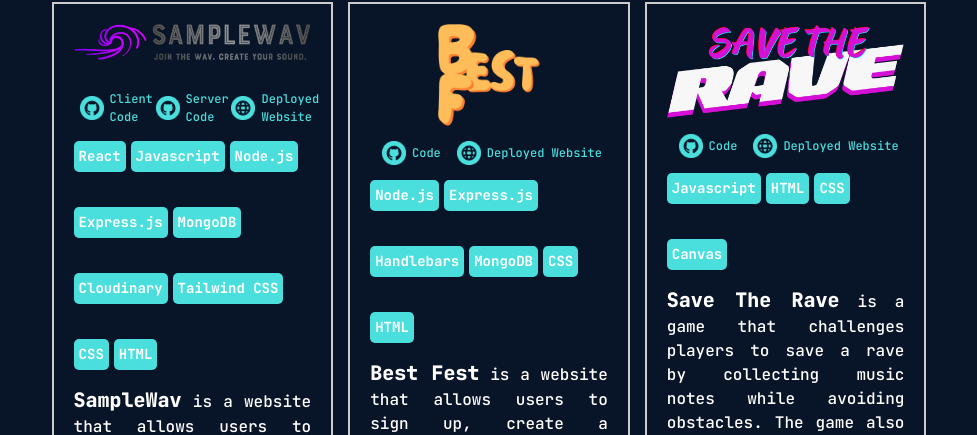
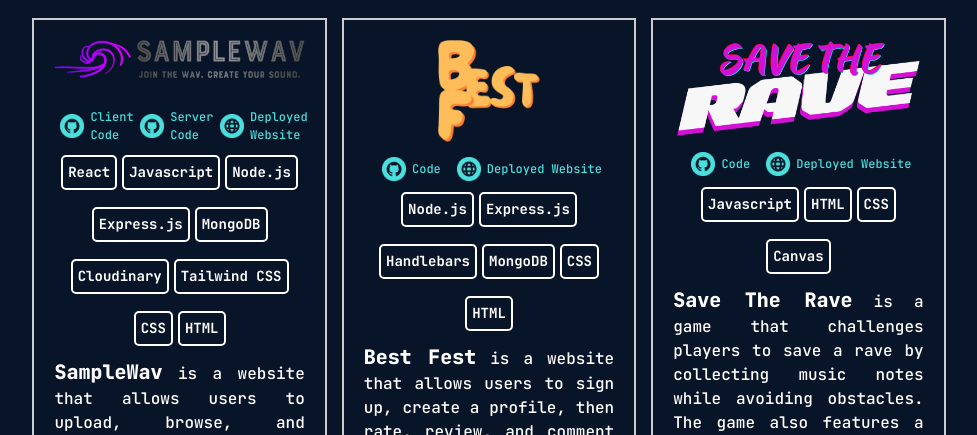
Before and after one commit to brodiekime21/portfolio, a React (Create React App) app: page / in a window 1280 px wide. Shown: the part 2417-2852 px from the top of the page, without its empty margins (151-1128 px from the left). Built offline with nearby package versions, Linux system fonts and the light colour scheme.

Commit message:
done just need to make mobile

```diff
--- a/src/index.css
+++ b/src/index.css
@@ -318,16 +318,18 @@
 .skills {
   display: flex;
   flex-wrap: wrap;
+  justify-content: center;
   gap: 5px;
+  margin: 5px 0px;
 }
 
 .skill {
-  background-color: #4adedd;
+  border: 2px solid white;
   padding: 5px;
   border-radius: 5px;
   font-size: 14px;
   font-weight: bold;
-  margin: 15px 0px;
+  margin: 6px 0px;
 }
 
 .skills-about {
@@ -338,8 +340,8 @@
 }
 
 .skill-about {
-  background-color: #4adedd;
-  padding: 5px;
+  border: 2px solid white;
+    padding: 5px;
   border-radius: 5px;
   font-size: 14px;
   font-weight: bold;
@@ -475,7 +477,7 @@
   margin-left: 7.5px;
   margin-right: 7.5px;
   font-size: 16px;
-  width: 22vw;
+  width: 23vw;
 }
 
 #best-fest {
@@ -488,7 +490,7 @@
   margin-left: 7.5px;
   margin-right: 7.5px;
   font-size: 16px;
-  width: 22vw;
+  width: 23vw;
 }
 
 #save-the-rave{
@@ -501,7 +503,7 @@
   margin-left: 7.5px;
   margin-right: 7.5px;
   font-size: 16px;
-  width: 22vw;
+  width: 23vw;
 }
 
 .hamburger {
```
